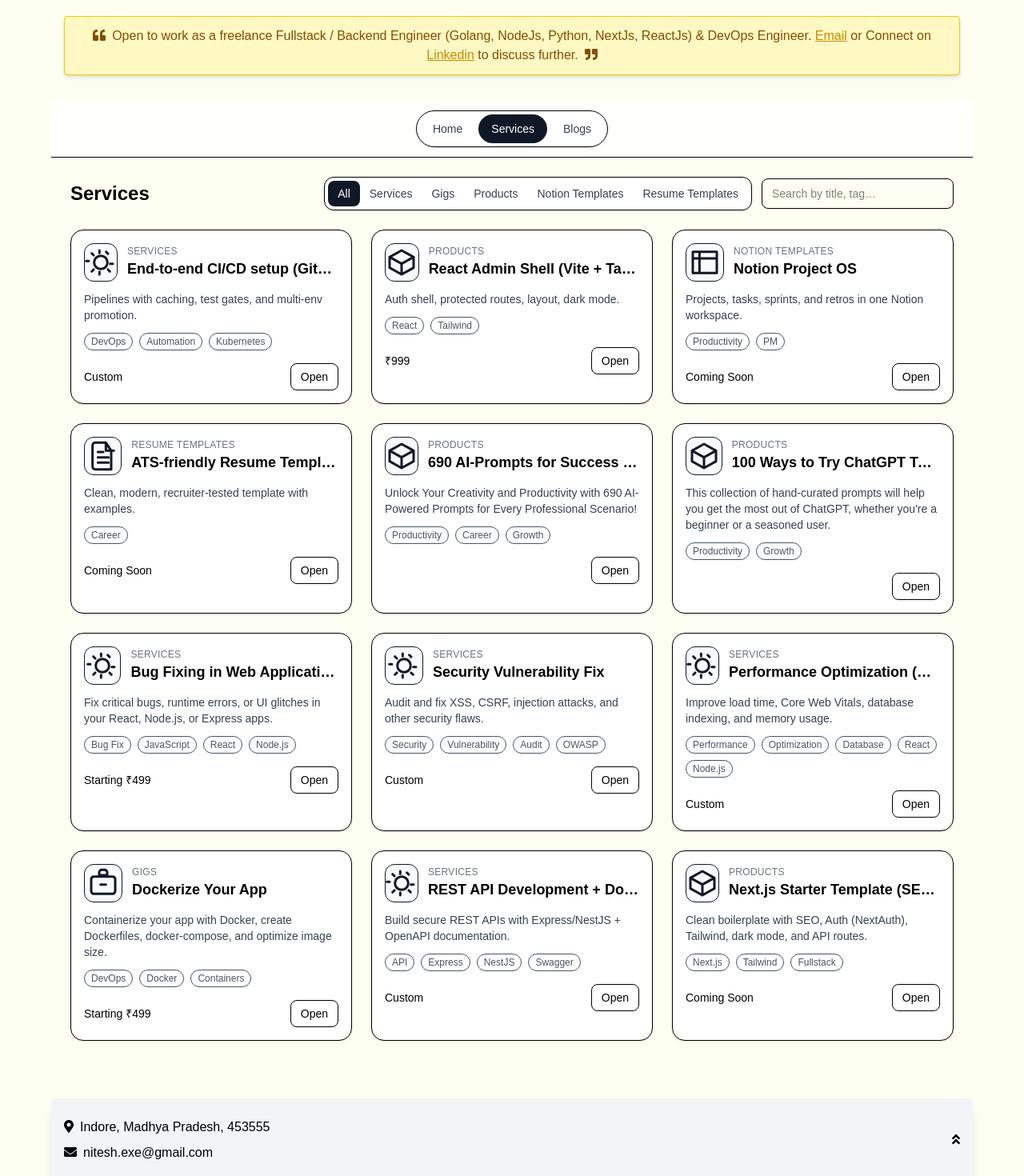
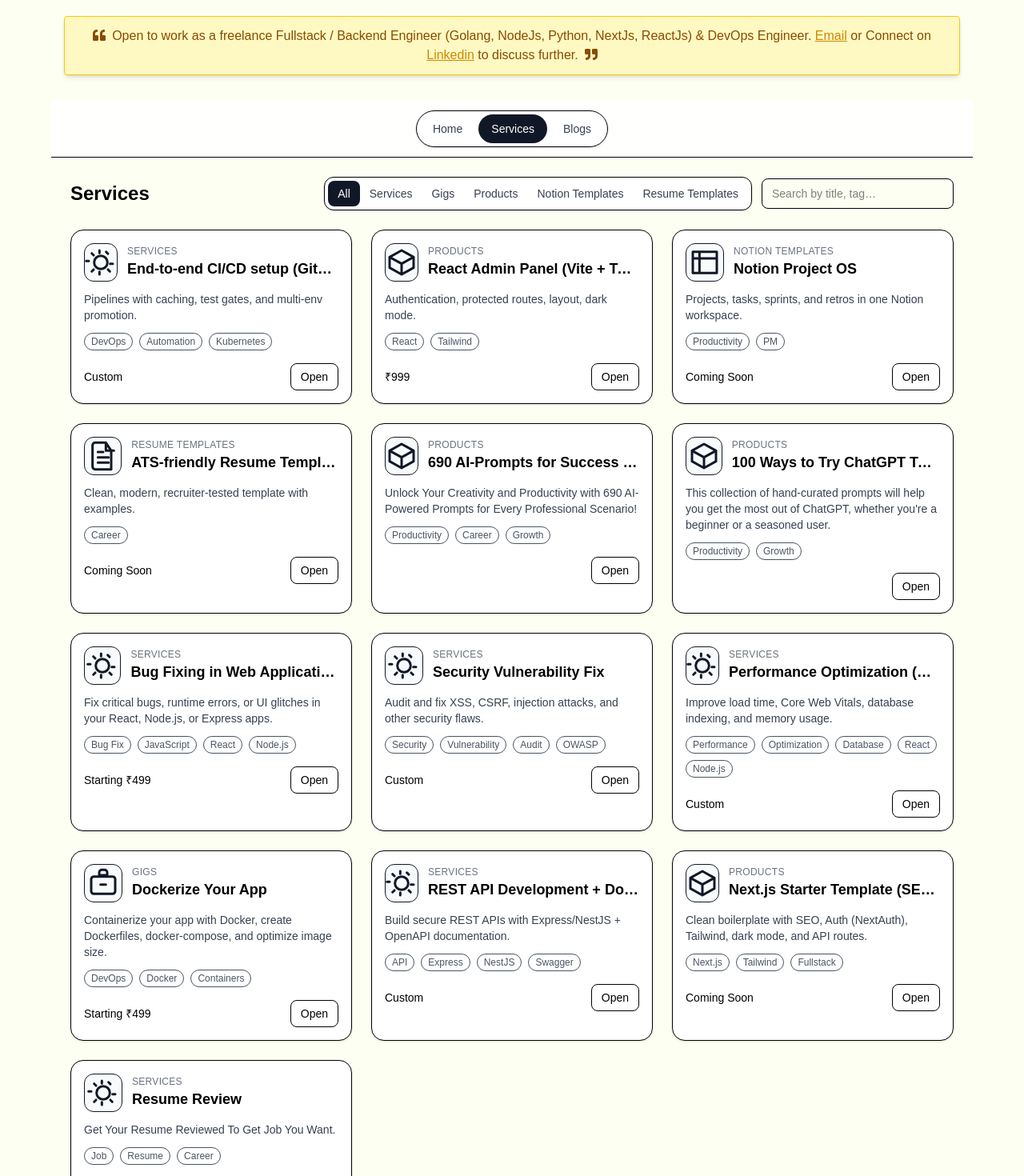
Before and after one commit to initeshjain/initeshjain.github.io, a React (Vite) app: page /services in a window 1280 px wide. Shown: the top 1470 px of the page at 80% size. Built offline with nearby package versions, Linux system fonts and the light colour scheme; a web font is replaced by a local one.

Commit message:
Updated Service Items

```diff
--- a/src/components/Services.tsx
+++ b/src/components/Services.tsx
@@ -71,11 +71,11 @@ export default function Services() {
                                 </div>
                                 <div className="min-w-0">
                                     <div className="text-xs uppercase tracking-wide text-gray-500">{item.category}</div>
-                                    <h3 className="truncate text-lg font-semibold">{item.title}</h3>
+                                    <h3 className="truncate text-lg font-semibold" title={item.title}>{item.title}</h3>
                                 </div>
                             </div>
 
-                            <p className="mt-1 line-clamp-3 text-sm text-gray-700">{item.description}</p>
+                            <p className="mt-1 line-clamp-3 text-sm text-gray-700" title={item.description}>{item.description}</p>
 
                             <div className="mt-3 flex flex-wrap gap-2">
                                 {(item.tags ?? []).map(tag => (
--- a/src/data/ServicesItems.ts
+++ b/src/data/ServicesItems.ts
@@ -36,8 +36,8 @@ export const items: Item[] = [
     // },
     {
         id: "prod-admin-template",
-        title: "React Admin Shell (Vite + Tailwind)",
-        description: "Auth shell, protected routes, layout, dark mode.",
+        title: "React Admin Panel (Vite + Tailwind)",
+        description: "Authentication, protected routes, layout, dark mode.",
         category: "Products",
         tags: ["React", "Tailwind"],
         price: "₹999",
@@ -132,6 +132,14 @@ export const items: Item[] = [
         tags: ["Next.js", "Tailwind", "Fullstack"],
         price: "Coming Soon",
         link: "#"
+    },
+    {
+        id: "resume-review",
+        title: "Resume Review",
+        description: "Get Your Resume Reviewed To Get Job You Want.",
+        category: "Services",
+        tags: ["Job", "Resume", "Career"],
+        price: "₹99",
+        link: "mailto:nitesh.exe@gmail.com?subject=Resume%20Review%20Request&body=Hi%20Nitesh%2C%0A%0AI%20would%20like%20to%20get%20my%20resume%20reviewed.%20Here%20are%20some%20details%3A%0A%0A-%20My%20current%20role%3A%20%0A-%20Years%20of%20experience%3A%20%0A-%20Target%20roles%3A%20%0A%0AThanks%2C%0A%5BYour%20Name%5D"
     }
-
 ];
```
